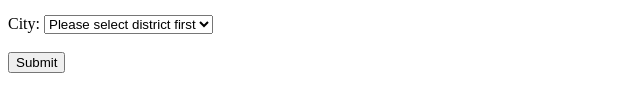
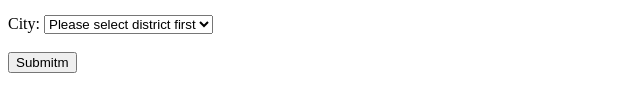
Before and after one commit to rinyasingh/girlcode-hackathon-2022, a website: page Hack2/bookings.html in a window 1280 px wide. Shown: the part 139-250 px from the top of the page, 0-640 px from the left. Drawn offline with Linux system fonts and the light colour scheme; some packages are replaced by stand-ins of ours.

Commit message:
bookings

```diff
--- a/Hack2/bookings.html
+++ b/Hack2/bookings.html
@@ -1900,7 +1900,7 @@
       <br /><br />
 
       <button onclick="displaymap( document.getElementById('cities').value)">
-        Submit
+        Submitm
       </button>
 
       <script>
```
